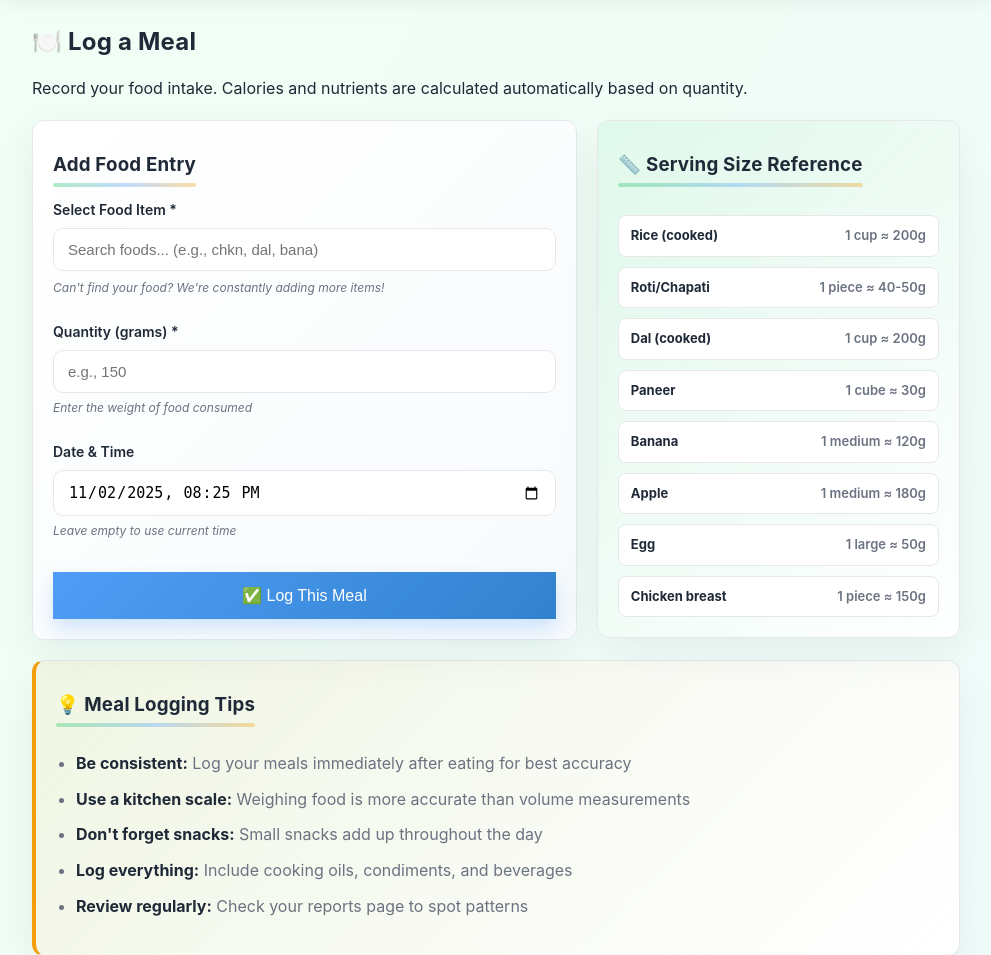
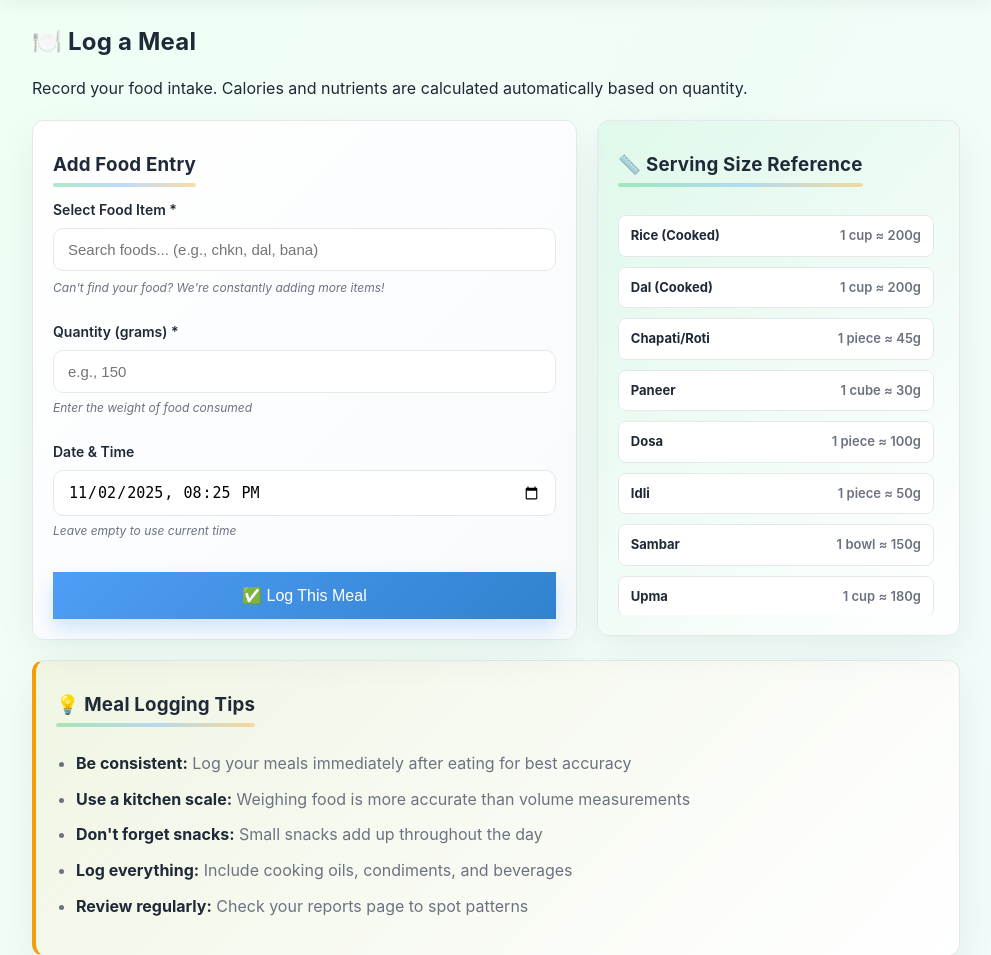
Before and after one commit to nehaa-aa/DBMSproject2, a Flask app: page /meal in a window 1280 px wide. Shown: the part 74-1029 px from the top of the page, without its empty margins (144-1135 px from the left). Run offline with Flask 3, Linux system fonts and the light colour scheme; the visitor is signed in with stand-in values (Sample User, id 1); data that the repository does not hold is empty.

Commit message:
Added scrollable serving size reference list

```diff
--- a/frontend/static/css/style.css
+++ b/frontend/static/css/style.css
@@ -184,3 +184,22 @@ h3::after{
 /* 13) Page entrance animation */
 @keyframes fadeUp { from{opacity:0; transform:translateY(6px)} to{opacity:1; transform:none} }
 .container{ animation: fadeUp .25s ease both }
+
+.reference-list {
+  display: flex;
+  flex-direction: column;
+  gap: 10px;
+  margin-top: 16px;
+  max-height: 400px;   /* make it scrollable */
+  overflow-y: auto;
+  padding-right: 5px;
+}
+
+.reference-list::-webkit-scrollbar {
+  width: 8px;
+}
+
+.reference-list::-webkit-scrollbar-thumb {
+  background-color: rgba(79, 157, 246, 0.3);
+  border-radius: 4px;
+}
--- a/frontend/templates/meal.html
+++ b/frontend/templates/meal.html
@@ -112,40 +112,7 @@
     <!-- Quick Reference -->
     <div class="card reference-card">
       <h3>📏 Serving Size Reference</h3>
-      <div class="reference-list">
-        <div class="reference-item">
-          <strong>Rice (cooked)</strong>
-          <span>1 cup ≈ 200g</span>
-        </div>
-        <div class="reference-item">
-          <strong>Roti/Chapati</strong>
-          <span>1 piece ≈ 40-50g</span>
-        </div>
-        <div class="reference-item">
-          <strong>Dal (cooked)</strong>
-          <span>1 cup ≈ 200g</span>
-        </div>
-        <div class="reference-item">
-          <strong>Paneer</strong>
-          <span>1 cube ≈ 30g</span>
-        </div>
-        <div class="reference-item">
-          <strong>Banana</strong>
-          <span>1 medium ≈ 120g</span>
-        </div>
-        <div class="reference-item">
-          <strong>Apple</strong>
-          <span>1 medium ≈ 180g</span>
-        </div>
-        <div class="reference-item">
-          <strong>Egg</strong>
-          <span>1 large ≈ 50g</span>
-        </div>
-        <div class="reference-item">
-          <strong>Chicken breast</strong>
-          <span>1 piece ≈ 150g</span>
-        </div>
-      </div>
+      <div class="reference-list" id="referenceList"></div>
     </div>
   </div>
 
@@ -277,6 +244,68 @@ window.selectFood = function(foodId, foodName) {
   resultsDiv.innerHTML = '';
   updateNutritionInfo();
 };
+
+document.addEventListener("DOMContentLoaded", async () => {
+  const refList = document.getElementById("referenceList");
+
+  // Base data (sample from Kaggle Indian Food Nutrition dataset)
+  const baseItems = [
+    { name: "Rice (Cooked)", size: "1 cup ≈ 200g" },
+    { name: "Dal (Cooked)", size: "1 cup ≈ 200g" },
+    { name: "Chapati/Roti", size: "1 piece ≈ 45g" },
+    { name: "Paneer", size: "1 cube ≈ 30g" },
+    { name: "Dosa", size: "1 piece ≈ 100g" },
+    { name: "Idli", size: "1 piece ≈ 50g" },
+    { name: "Sambar", size: "1 bowl ≈ 150g" },
+    { name: "Upma", size: "1 cup ≈ 180g" },
+    { name: "Poha", size: "1 cup ≈ 150g" },
+    { name: "Biryani", size: "1 plate ≈ 300g" },
+    { name: "Aloo Paratha", size: "1 piece ≈ 120g" },
+    { name: "Curd", size: "1 cup ≈ 200g" },
+    { name: "Vegetable Curry", size: "1 bowl ≈ 200g" },
+    { name: "Fish Curry", size: "1 bowl ≈ 180g" },
+    { name: "Chicken Curry", size: "1 bowl ≈ 200g" },
+    { name: "Egg Curry", size: "1 bowl ≈ 180g" },
+    { name: "Rajma", size: "1 cup ≈ 200g" },
+    { name: "Chole", size: "1 cup ≈ 200g" },
+    { name: "Pulao", size: "1 cup ≈ 180g" },
+    { name: "Vegetable Sandwich", size: "1 piece ≈ 150g" }
+  ];
+
+  // Make the list 5× longer
+  let items = [];
+  for (let i = 0; i < 5; i++) {
+    items = items.concat(baseItems.map((item, idx) => ({
+      name: item.name + (i > 0 ? ` (${i+1})` : ""),
+      size: item.size
+    })));
+  }
+
+  let loaded = 0;
+  const batchSize = 10;
+
+  // Function to load more items
+  function loadMore() {
+    const nextBatch = items.slice(loaded, loaded + batchSize);
+    nextBatch.forEach(item => {
+      const div = document.createElement("div");
+      div.className = "reference-item";
+      div.innerHTML = `<strong>${item.name}</strong><span>${item.size}</span>`;
+      refList.appendChild(div);
+    });
+    loaded += batchSize;
+  }
+
+  // Initial load
+  loadMore();
+
+  // Infinite scroll
+  refList.addEventListener("scroll", () => {
+    if (refList.scrollTop + refList.clientHeight >= refList.scrollHeight - 10) {
+      loadMore();
+    }
+  });
+});
 </script>
 
 <style>
```
Also changed, not shown: backend/ml_features.py (+195 -157 lines).
